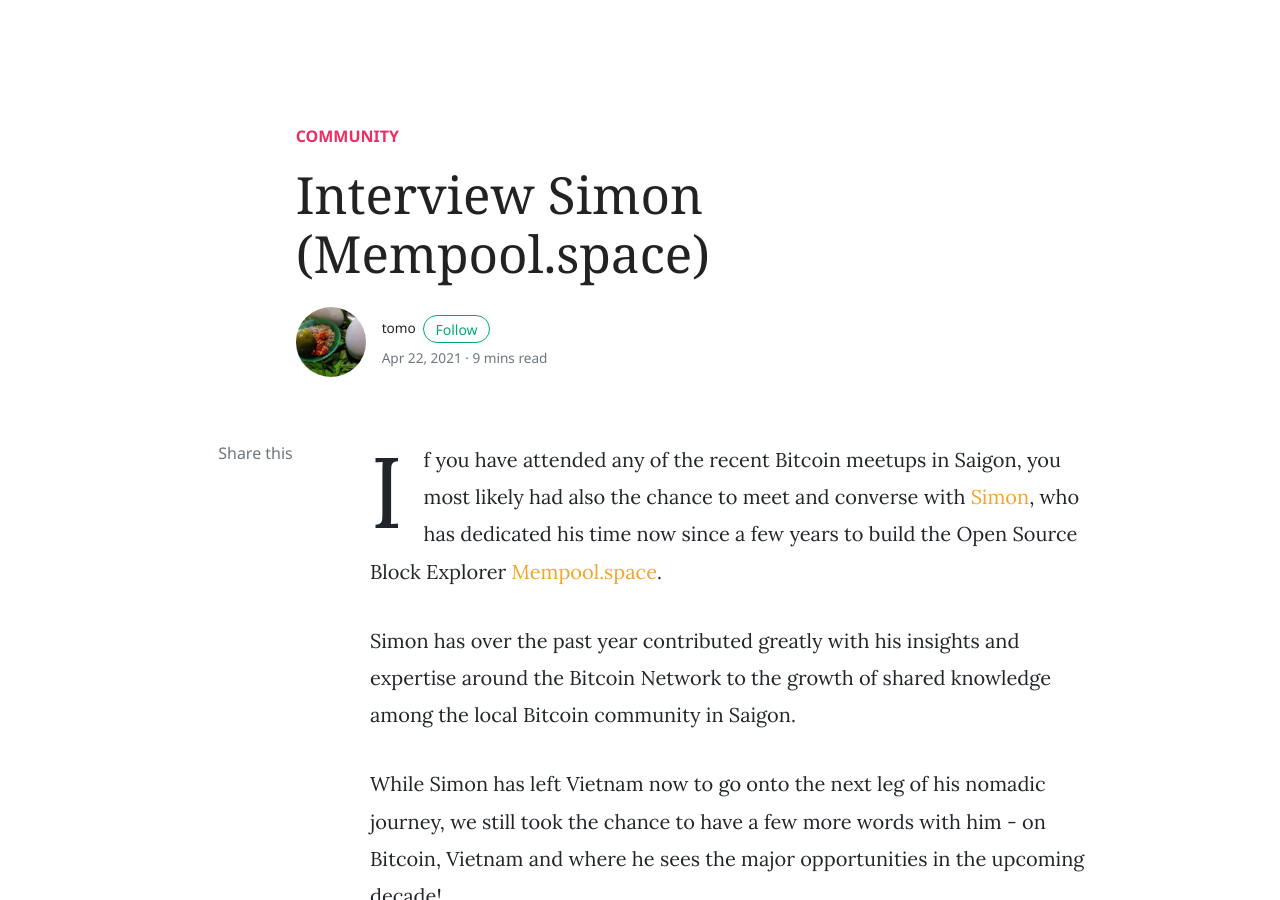
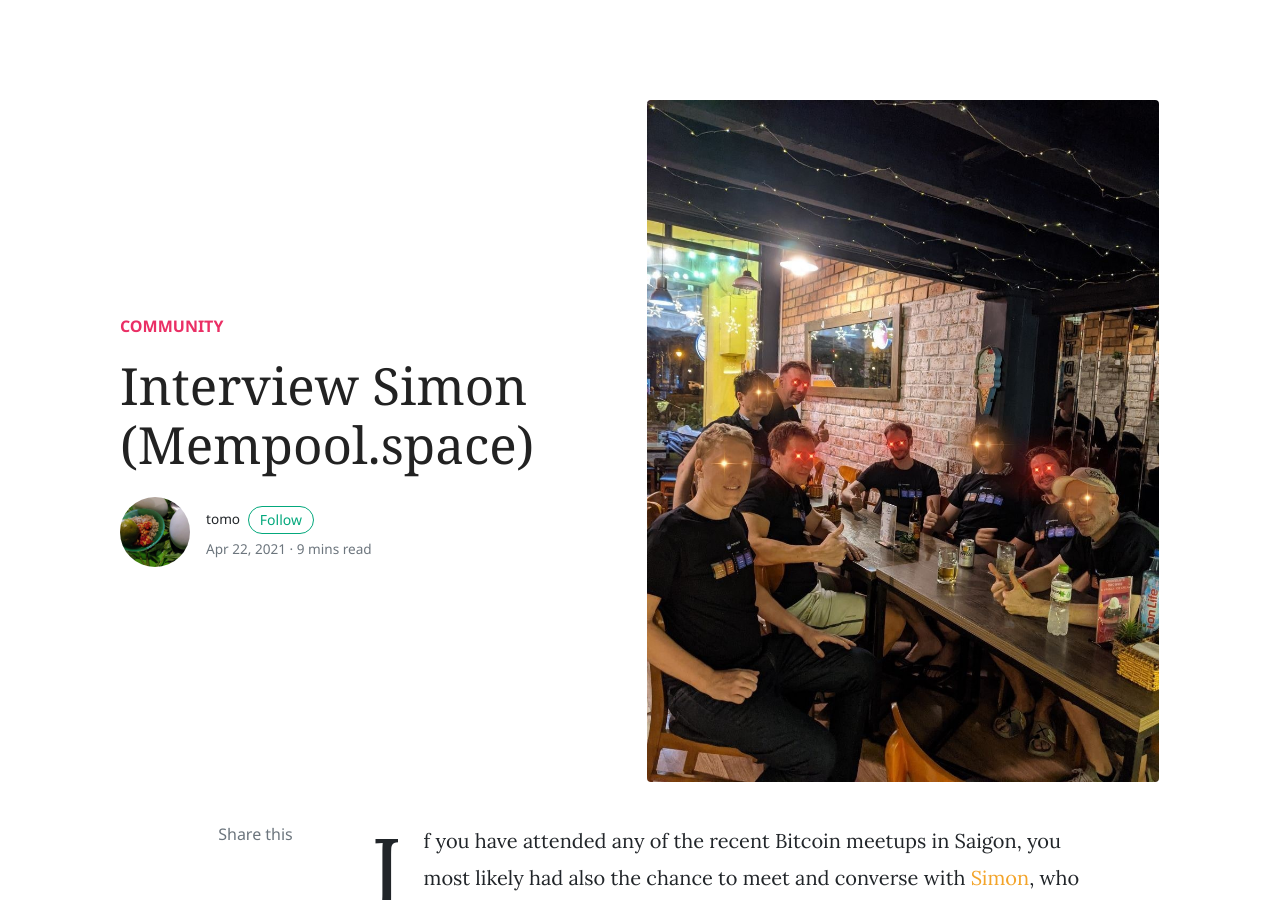
Before and after one commit to bitcoinsaigon/bitcoinsaigon.github.io, a Jekyll site: the page built from _posts/2021-04-22-interview-simon-mempool-space.md, in a window 1280 px wide and 900 px high. Built offline with Jekyll 4.4.1, drawn with Linux system fonts in a browser that asks for light colours; nearby versions of some CDN libraries; comment, search, counter and statistics services are not loaded.

Commit message:
add thumbnail image

```diff
--- a/_posts/2021-04-22-interview-simon-mempool-space.md
+++ b/_posts/2021-04-22-interview-simon-mempool-space.md
@@ -2,6 +2,7 @@
 layout: post
 title:  "Interview Simon (Mempool.space)"
 categories: [ Community ]
+image: /assets/images/interview-simon-mempool-space.jpg
 tags:
 ---
 If you have attended any of the recent Bitcoin meetups in Saigon, you most likely had also the chance to meet and converse with [Simon](http://www.twitter.com/softsimon_), who has dedicated his time now since a few years to build the Open Source Block Explorer [Mempool.space](http://mempool.space).
```
